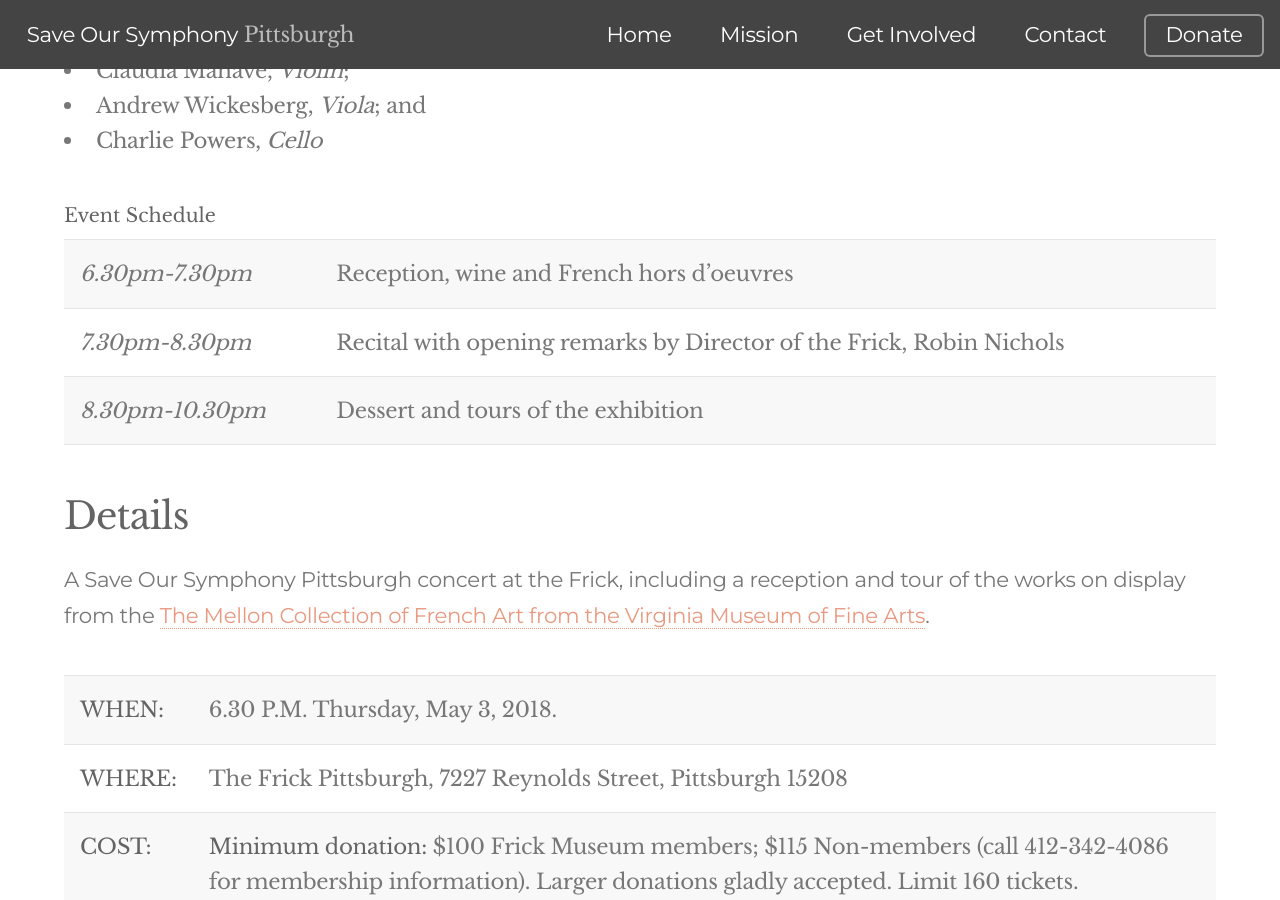
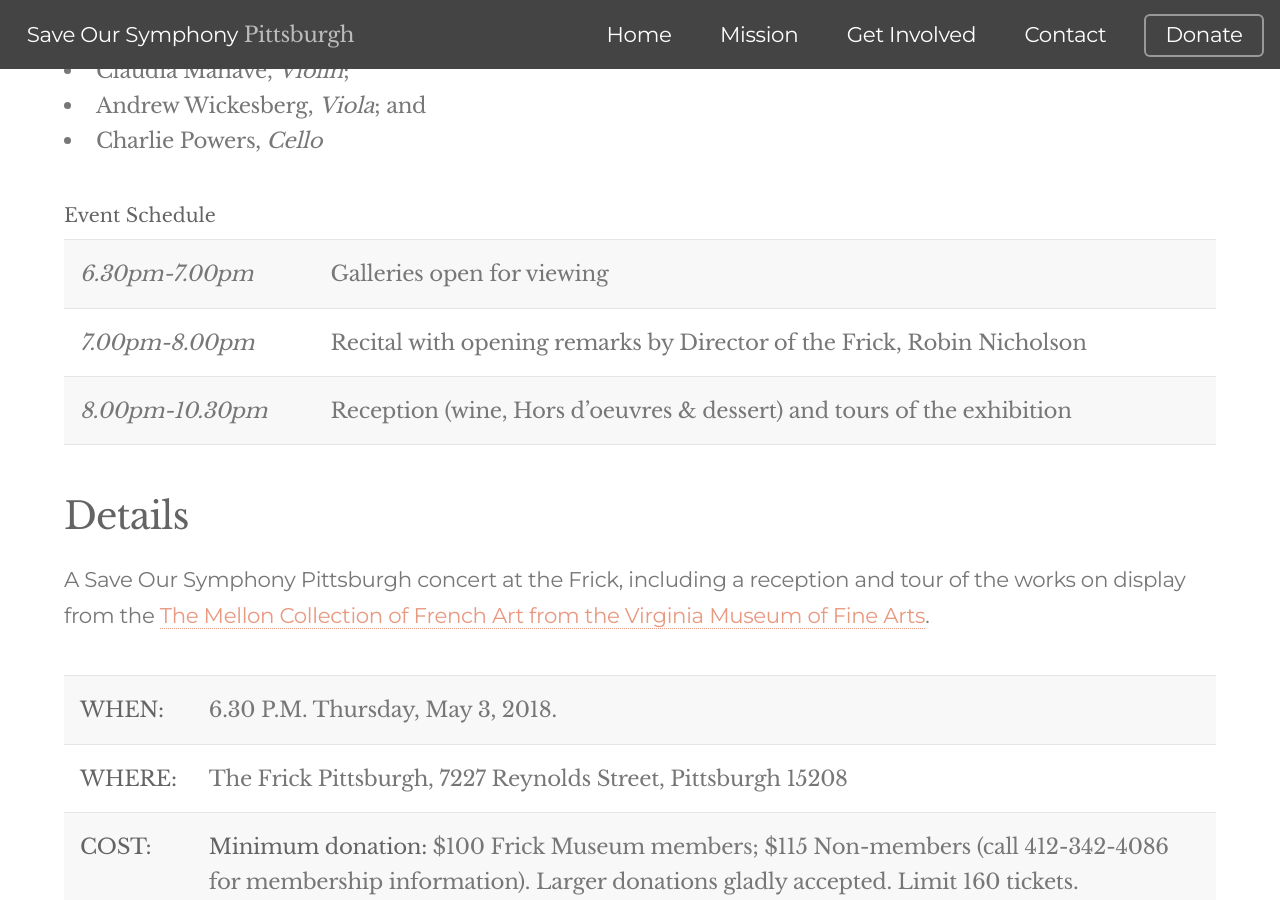
Before and after one commit to daraghbyrne/sospittsburgh, a Jekyll site: the page built from _posts/events/2018-05-03-frick.markdown, in a window 1280 px wide and 900 px high, scrolled down 1668 px. Built offline with Jekyll 4.4.1, drawn with Linux system fonts in a browser that asks for light colours; nearby versions of some CDN libraries.

Commit message:
frick time change and director name change

```diff
--- a/_posts/events/2018-05-03-frick.markdown
+++ b/_posts/events/2018-05-03-frick.markdown
@@ -32,9 +32,9 @@
 
 ##### __Event Schedule__
 
-| _6.30pm-7.30pm_  | Reception, wine and French hors d’oeuvres |
-| _7.30pm-8.30pm_  | Recital with opening remarks by Director of the Frick, Robin Nichols |
-| _8.30pm-10.30pm_  | Dessert and tours of the exhibition |
+| _6.30pm-7.00pm_  | Galleries open for viewing |
+| _7.00pm-8.00pm_  | Recital with opening remarks by Director of the Frick, Robin Nicholson |
+| _8.00pm-10.30pm_  | Reception (wine, Hors d’oeuvres &amp; dessert) and tours of the exhibition |
 
 ### __Details__
 
```
